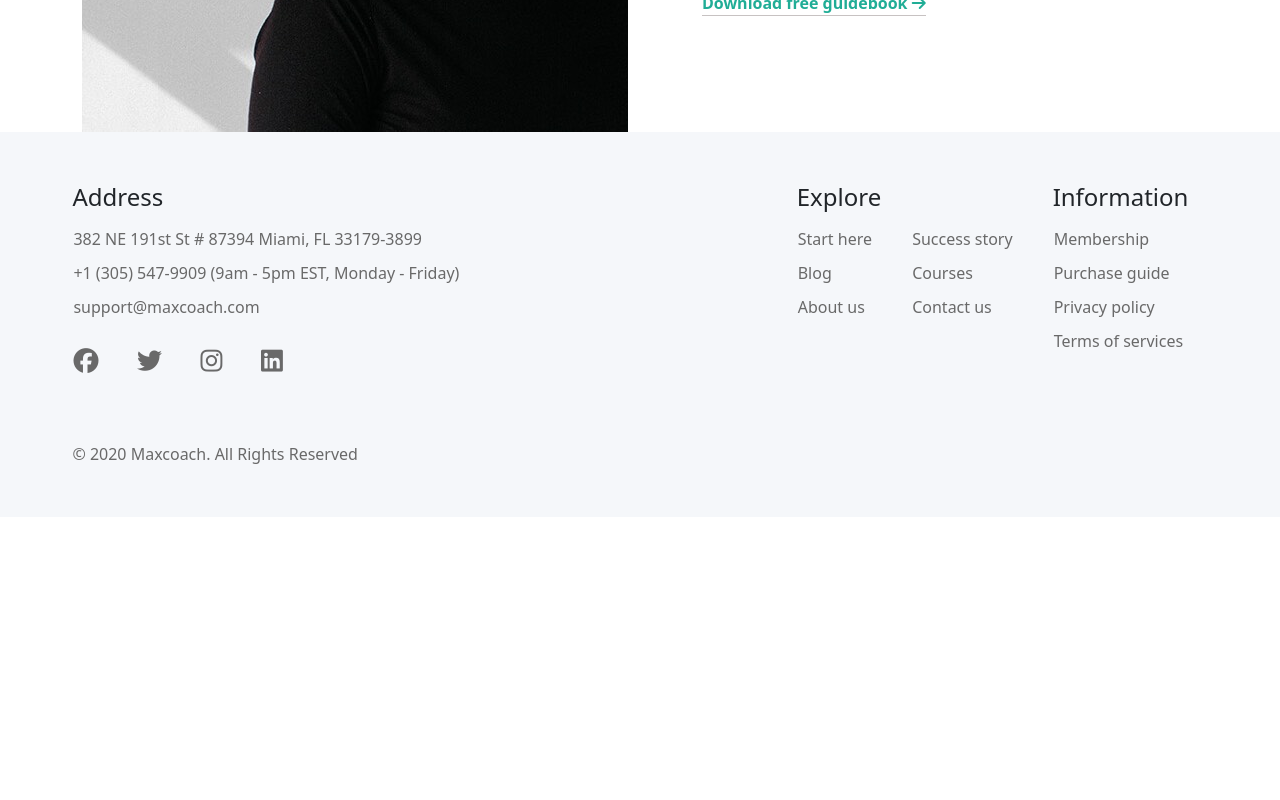
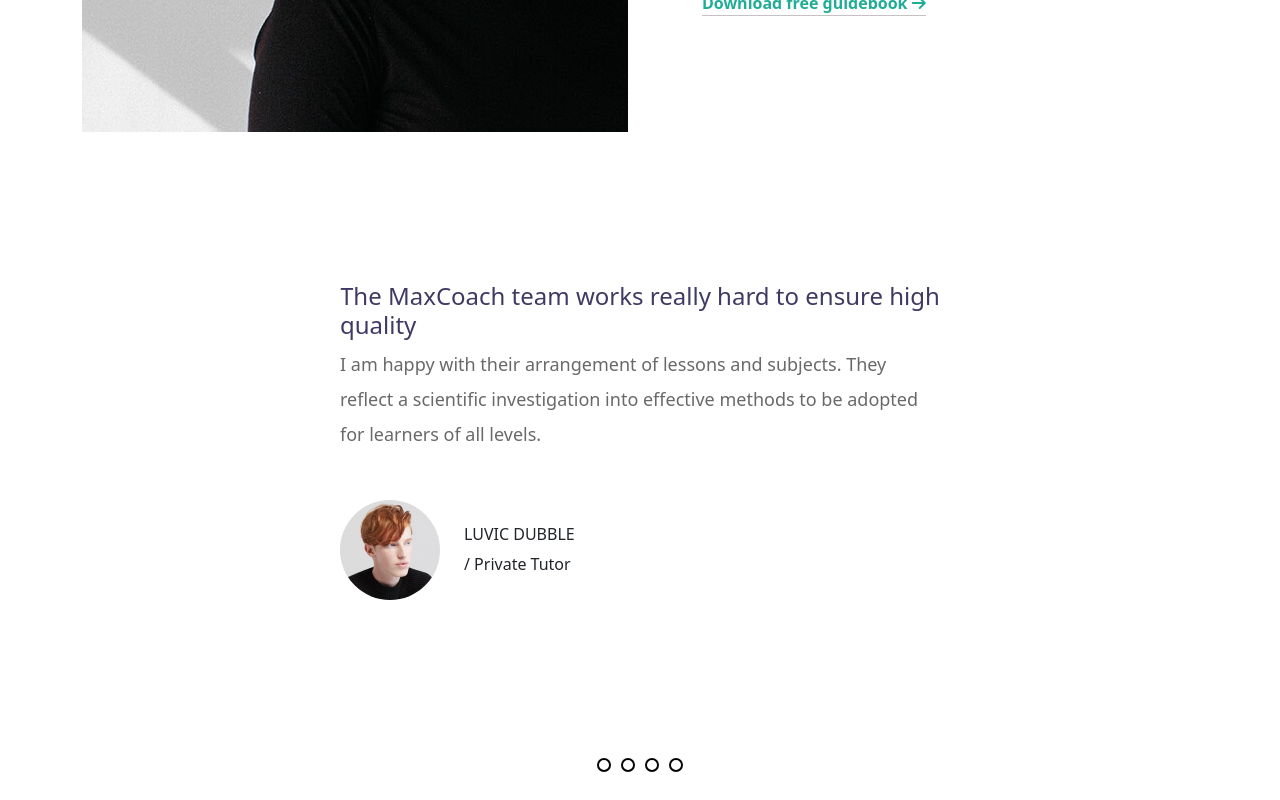
Before and after one commit to saraaffro/proj-html-vuejs, a Vue app: page / in a window 1280 px wide. Shown: the part 2980-3780 px from the top of the page. Before the commit the page ends 3497 px from the top, so only its background shows below. Built offline with nearby package versions, Linux system fonts and the light colour scheme.

Commit message:
config: carousel

```diff
--- /dev/null
+++ b/src/components/TeamHome.vue
@@ -0,0 +1,187 @@
+<!-- andrea -->
+<script>
+    export default{
+        name: "TeamHome",
+
+    }
+</script>
+
+<template>
+    <div class="container-lg d-flex">
+
+        <!-- image slider start -->
+        <div class="slider">
+
+            <div class="slides">
+
+                <!-- radio button start -->
+                <input type="radio" name="radio-btn" id="radio1">
+                <input type="radio" name="radio-btn" id="radio2">
+                <input type="radio" name="radio-btn" id="radio3">
+                <input type="radio" name="radio-btn" id="radio4">
+                <!-- radio buttons end -->
+
+                <!-- sliude image start -->
+                <div class="slide first">
+                    <h4>The MaxCoach team works really hard to ensure high quality</h4>
+                    <p>
+                        I am happy with their arrangement of lessons and subjects. They reflect a scientific  investigation into effective methods to be adopted for learners of all levels.
+                    </p>
+                    <div class="d-flex align-items-center mt-5">
+                        <img src="/public/testimonial-avata-01.jpg" alt="avatar1">
+                        <div class="avatar mx-4">
+                            <h6>LUVIC DUBBLE</h6>
+                            <span class="job">/ Private Tutor</span>
+                        </div>
+                    </div>
+                </div>
+
+                <div class="slide">
+                    <h4>High level of efficiency and scientific teaching methods</h4>
+                    <p>
+					    I am free to learn at my own pace, follow my own schedule and choose the subject I want to learn from the syllabus. Great study portal for people like me.
+                    </p>
+                    <div class="d-flex align-items-center mt-5">
+                        <img src="/public/testimonial-avata-02.jpg" alt="avatar2">
+                        <div class="avatar mx-4">
+                            <h6>MINA HOLLACE</h6>
+                            <span class="job">/ Freelancer</span>
+                        </div>
+                    </div>
+                </div>
+                <div class="slide">
+                    <h4>It's a choice of quality for people with special needs</h4>
+                    <p>
+                        I'm a very strict person so I require everything to be organized and neat. Then, I'll be able to make things right and shine. MaxCoach guys just got me.
+                    </p>
+                    <div class="d-flex align-items-center mt-5">
+                        <img src="/public/testimonial-avata-03.jpg" alt="avatar3">
+                        <div class="avatar mx-4">
+                            <h6>LUVIC DUBBLE</h6>
+                            <span class="job">/ Private Tutor</span>
+                        </div>
+                    </div>
+                </div>
+                <div class="slide">
+                    <h4>Professional team of specialists and passionate mentors at reach</h4>
+                    <p>
+                        I need to get a certification for English proficiency and MaxCoach is my best choice. Their tutors are smart and professional when dealing with students.
+                    </p>
+                    <div class="d-flex align-items-center mt-5">
+                        <img src="/public/testimonial-avata-04.jpg" alt="avatar4">
+                        <div class="avatar mx-4">
+                            <h6>LUVIC DUBBLE</h6>
+                            <span class="job">/ Private Tutor</span>
+                        </div>
+                    </div>
+                </div>
+                <!-- slide image end -->
+            </div>
+
+            <!-- manual navigation start -->
+            <div class="navigation-manual">
+                <label for="radio1" class="manual-btn"></label>
+                <label for="radio2" class="manual-btn"></label>
+                <label for="radio3" class="manual-btn"></label>
+                <label for="radio4" class="manual-btn"></label>
+            </div>
+            <!-- manual navigation end -->
+
+        </div>
+        <!-- image slider end -->
+    </div>
+</template>
+
+<style lang="scss" scoped>
+@import '../styles/partial/variables';
+.container-lg {
+    display: flex;
+}
+
+.slider {
+    width: 600px;
+    height: 500px;
+    border-radius: 10px;
+    overflow: hidden;
+    position: relative;
+    margin: 150px auto;
+
+
+    .slides {
+        width: 500%;
+        height: 100%;
+        display: flex;
+
+        input {
+            display: none;
+        }
+    }
+
+    .slide {
+        width: 20%;
+        transition: 2s;
+
+        img {
+            width: 100px;
+            height: 100px;
+            object-fit: cover;
+            border-radius: 50%;
+        }
+
+        h4{
+            color: #3F3A64;
+        }
+
+        p{
+            font-size: 18px;
+            font-weight: 500;
+            line-height: 35px;
+            color: #696969;
+        }
+
+        .job{
+            margin: 11px 0 0;
+        }
+    }
+
+    .navigation-manual {
+        position: absolute;
+        width: 100%;
+        bottom: 10px;
+        display: flex;
+        justify-content: center;
+    }
+
+    .manual-btn {
+        border: 2px solid black;
+        padding: 5px;
+        border-radius: 10px;
+        cursor: pointer;
+        transition: 0.5s;
+
+        &:not(:last-child) {
+            margin-right: 10px;
+        }
+
+        &:hover {
+            background-color: $blu-scuro;
+        }
+    }
+}
+
+#radio1:checked ~ .first{
+    margin-left: 0;
+}
+
+#radio2:checked ~ .first{
+    margin-left: -20%;
+}
+#radio3:checked ~ .first{
+    margin-left: -40%;
+}
+#radio4:checked ~ .first{
+    margin-left: -60%;
+}
+
+
+</style>
--- a/src/pages/Home.vue
+++ b/src/pages/Home.vue
@@ -4,6 +4,7 @@ import Jambo from '../components/Jambo.vue'
 import Price from '../components/Price.vue'
 import Benefits from '../components/Benefits.vue'
 import EnjoyCompanionship from '../components/EnjoyCompanionship.vue'
+import TeamHome from '../components/TeamHome.vue'
 
 export default {
 name: "Home",
@@ -13,6 +14,7 @@ components:{
     Price,
     Benefits,
     EnjoyCompanionship,
+    TeamHome,
 }
 }
 </script>
@@ -23,6 +25,7 @@ components:{
         <Price/>
         <Benefits/>
         <EnjoyCompanionship/>
+        <TeamHome/>
     </div>
 </template>
 
```
